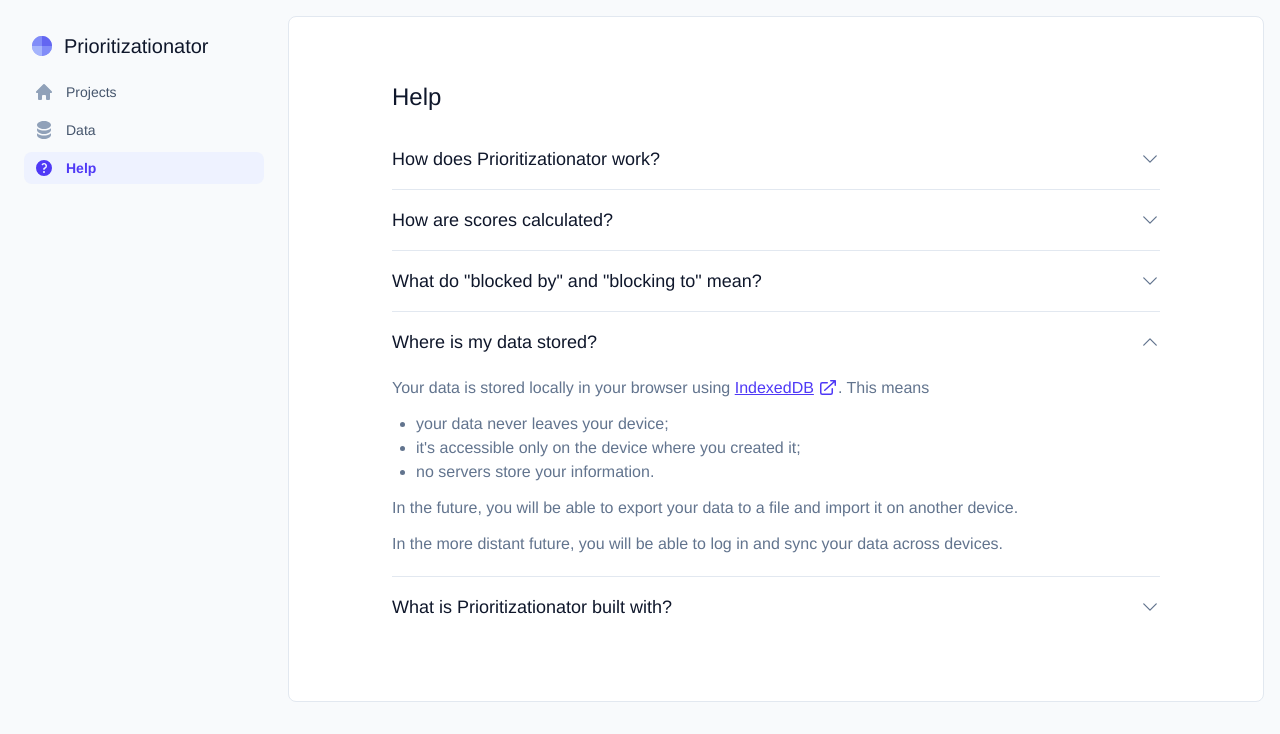
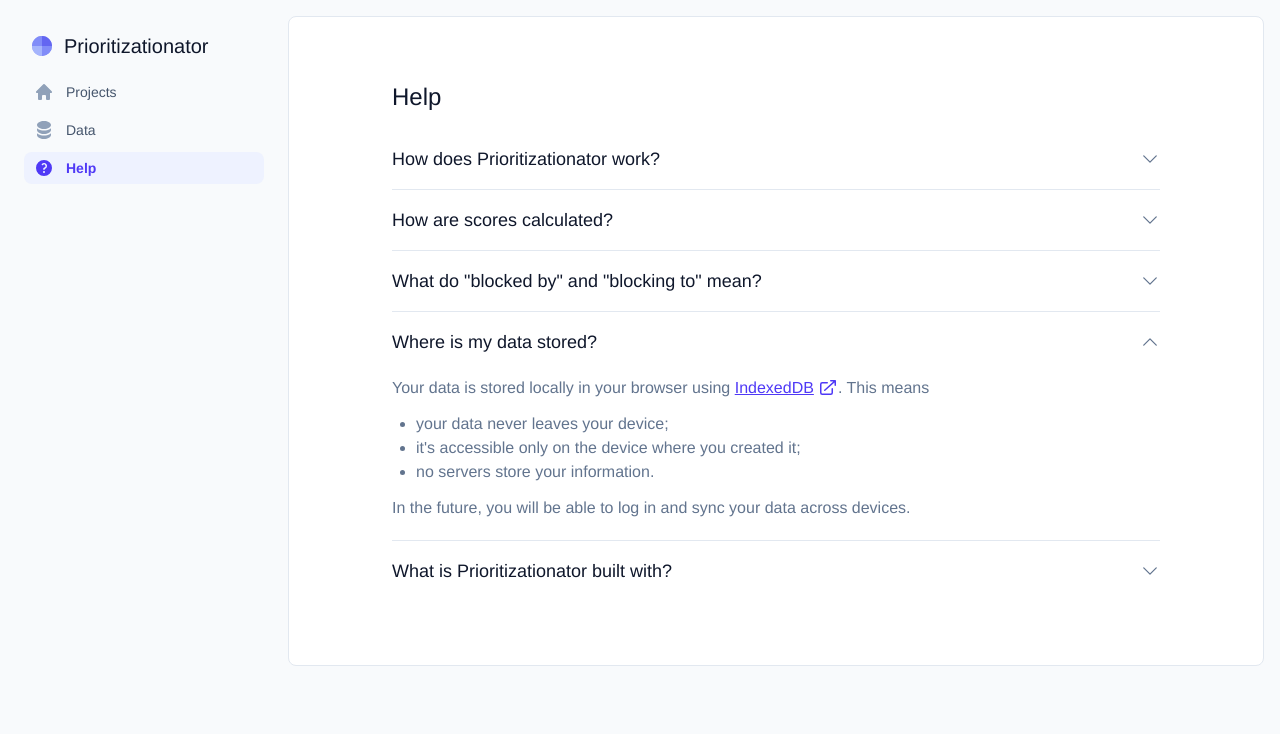
Before and after one commit to ndri/prioritizationator, a SvelteKit app: page /help in a window 1280 px wide. Both pictures are taken after a click on the button "Where is my data stored?". Shown: the top 734 px of the page. Built offline with nearby package versions, Linux system fonts and the light colour scheme.

Commit message:
Update FAQ

```diff
--- a/src/routes/help/+page.svelte
+++ b/src/routes/help/+page.svelte
@@ -80,13 +80,7 @@
 				<li>it's accessible only on the device where you created it;</li>
 				<li>no servers store your information.</li>
 			</ul>
-			<p>
-				In the future, you will be able to export your data to a file and import it on another
-				device.
-			</p>
-			<p>
-				In the more distant future, you will be able to log in and sync your data across devices.
-			</p>
+			<p>In the future, you will be able to log in and sync your data across devices.</p>
 		</Disclosure>
 
 		<Disclosure question="What is Prioritizationator built with?">
```
